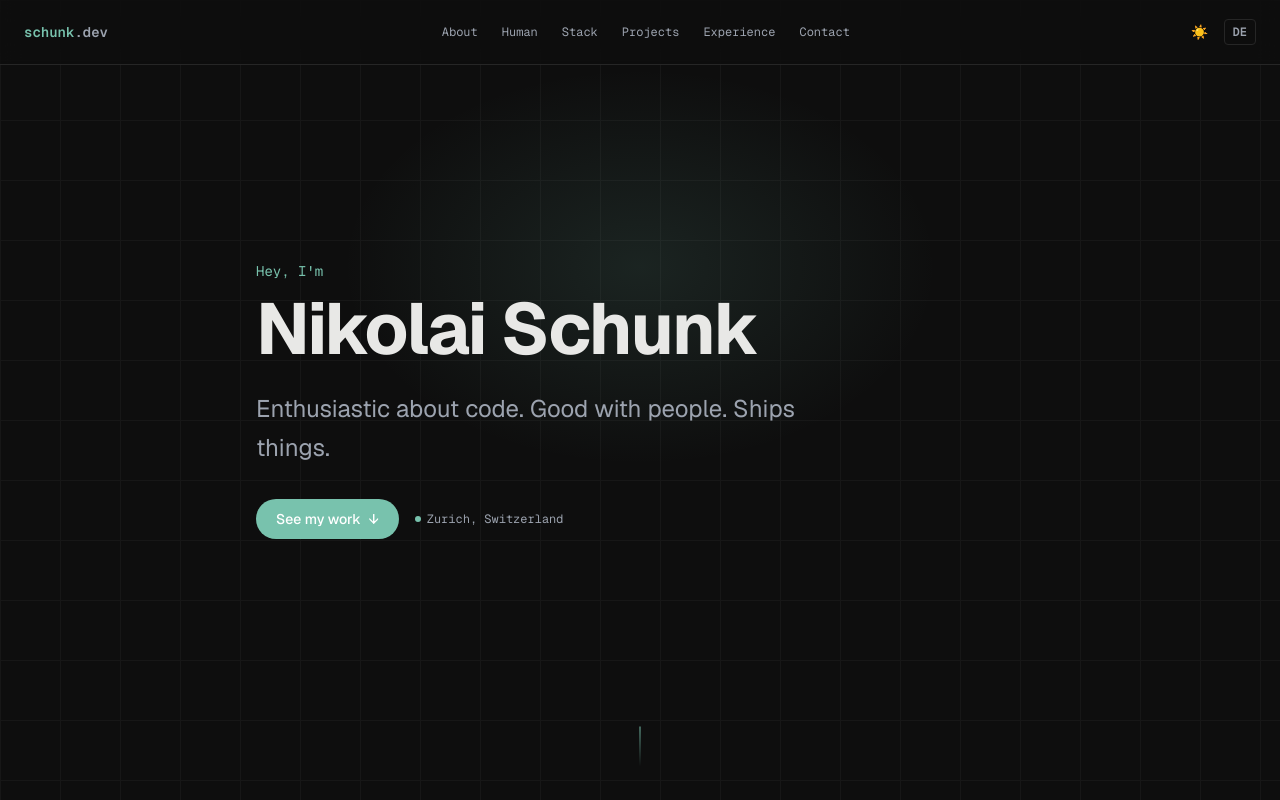
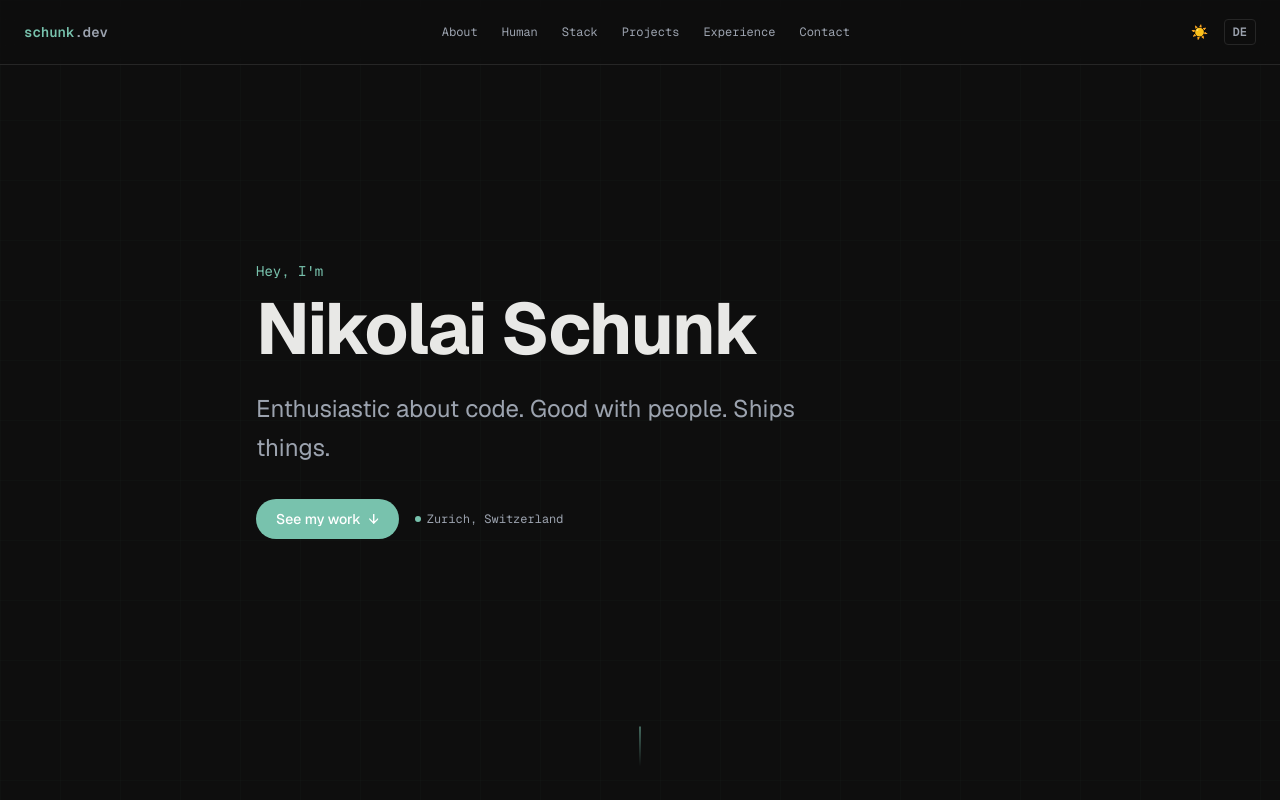
Before and after one commit to nikolaischunk/schunk.dev, a Next.js app: page /en in a window 1280 px wide. Shown: the top 800 px of the page. Built offline with nearby package versions, Linux system fonts and the light colour scheme.

Commit message:
feat: use correct foreground, and hover effect

```diff
--- a/src/app/[locale]/page.tsx
+++ b/src/app/[locale]/page.tsx
@@ -16,8 +16,9 @@ export default async function Page({
   const { locale } = await params;
 
   return (
-    <main>
+    <main className="relative">
       <MouseGlow />
+      <div className="relative z-10">
         <Nav locale={locale} />
         <Hero />
         <About />
@@ -26,6 +27,7 @@ export default async function Page({
         <Projects />
         <Experience />
         <Contact />
+      </div>
     </main>
   );
 }
--- a/src/app/globals.css
+++ b/src/app/globals.css
@@ -2,12 +2,15 @@
 
 :root {
   --accent: #78c2ad;
+  --accent-rgb: 120 194 173;
   --accent-dim: #5aab95;
   --background: #f9f9f7;
   --foreground: #111111;
   --muted: #6b7280;
   --card: #ffffff;
   --border: #e5e7eb;
+  --grid-line: rgb(var(--accent-rgb) / 0.14);
+  --grid-opacity: 0.55;
 }
 
 [data-theme="dark"] {
@@ -16,6 +19,8 @@
   --muted: #9ca3af;
   --card: #161616;
   --border: #262626;
+  --grid-line: rgb(var(--accent-rgb) / 0.09);
+  --grid-opacity: 0.25;
 }
 
 @theme inline {
--- a/src/components/sections/Hero.tsx
+++ b/src/components/sections/Hero.tsx
@@ -26,18 +26,9 @@ export default function Hero() {
         className="absolute inset-0 pointer-events-none"
         style={{
           backgroundImage:
-            "linear-gradient(var(--border) 1px, transparent 1px), linear-gradient(90deg, var(--border) 1px, transparent 1px)",
+            "linear-gradient(var(--grid-line) 1px, transparent 1px), linear-gradient(90deg, var(--grid-line) 1px, transparent 1px)",
           backgroundSize: "60px 60px",
-          opacity: 0.4,
-        }}
-      />
-
-      {/* Accent glow */}
-      <div
-        className="absolute top-1/3 left-1/2 -translate-x-1/2 -translate-y-1/2 w-[600px] h-[400px] rounded-full pointer-events-none"
-        style={{
-          background:
-            "radial-gradient(ellipse, rgba(120,194,173,0.12) 0%, transparent 70%)",
+          opacity: "var(--grid-opacity)",
         }}
       />
 
```
Lines whose indentation alone changed are shown as unchanged.
